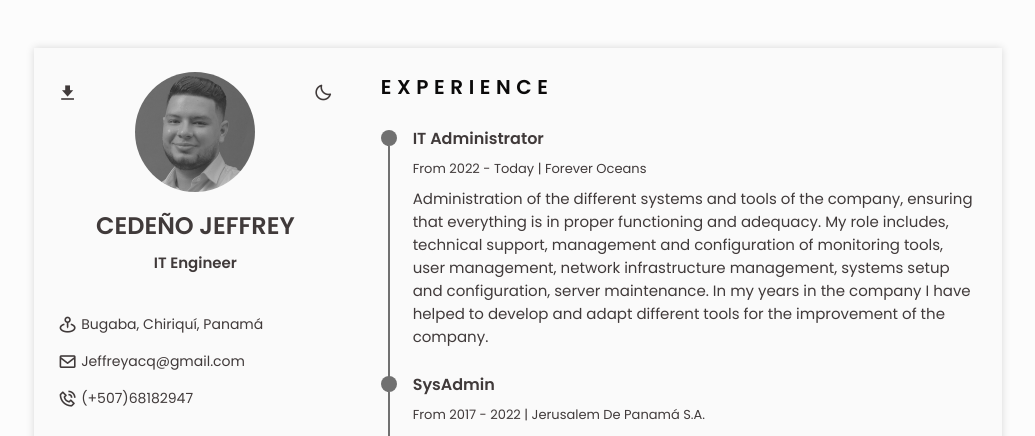
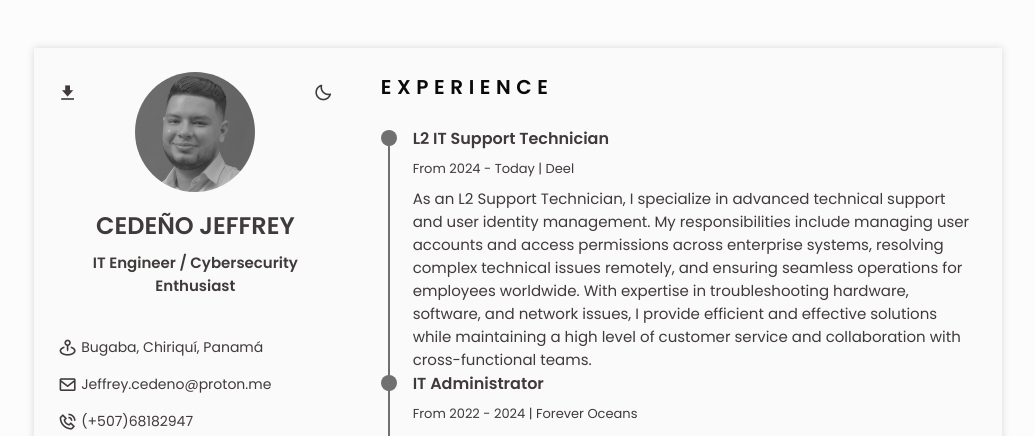
Before and after one commit to JeffreyCq/CV-Jeffrey, a plain HTML site: page index.html in a window 1280 px wide. Shown: the top 436 px of the page, without its empty margins (122-1157 px from the left). Drawn offline with nearby package versions, Linux system fonts and the light colour scheme.

Commit message:
Update index.html

```diff
--- a/index.html
+++ b/index.html
@@ -82,7 +82,7 @@
                         <div class="home__data bd-grid">
                             <img src="assets/img/perfil.jpg" alt="" class="home__img">
                             <h1 class="home__title">CEDEÑO <b>JEFFREY</b></h1>
-                            <h3 class="home__profession">IT Engineer</h3>
+                            <h3 class="home__profession">IT Engineer / Cybersecurity Enthusiast</h3>
                             <!-- Button to generate and download the pdf. Available for desktop. -->
                             <i class='bx bxs-download generate-pdf' title="Generate PDF" id="resume-button"></i>
                             <div>
@@ -94,7 +94,7 @@
                                 <i class='bx bx-map-pin home__icon'></i> Bugaba, Chiriquí, Panamá
                             </span>
                             <span class="home__information">
-                                <i class='bx bx-envelope home__icon'></i> Jeffreyacq@gmail.com
+                                <i class='bx bx-envelope home__icon'></i> Jeffrey.cedeno@proton.me
                             </span>
                             <span class="home__information">
                                 <i class='bx bx-phone-call home__icon'></i> (+507)68182947
@@ -210,6 +210,19 @@
                 <section class="experience section" id="experience">
                     <h2 class="section-title">EXPERIENCE</h2>
 
+                    <div class="experience__content">
+                            <div class="experience__time">
+                                <span class="experience__rounder"></span>
+                                <span class="experience__line"></span>
+                            </div>
+
+                            <div class="experience__data bd-grid">
+                                <h3 class="experience__title">L2 IT Support Technician</h3>
+                                <span class="experience__company">From 2024 - Today | Deel</span>
+                                <p class="experience__description">As an L2 Support Technician, I specialize in advanced technical support and user identity management. My responsibilities include managing user accounts and access permissions across enterprise systems, resolving complex technical issues remotely, and ensuring seamless operations for employees worldwide. With expertise in troubleshooting hardware, software, and network issues, I provide efficient and effective solutions while maintaining a high level of customer service and collaboration with cross-functional teams.</p>
+                            </div>
+                        </div>
+
                     <div class="experience__container bd-grid">
                         <div class="experience__content">
                             <div class="experience__time">
@@ -219,7 +232,7 @@
 
                             <div class="experience__data bd-grid">
                                 <h3 class="experience__title">IT Administrator</h3>
-                                <span class="experience__company">From 2022 - Today | Forever Oceans</span>
+                                <span class="experience__company">From 2022 - 2024 | Forever Oceans</span>
                                 <p class="experience__description">Administration of the different systems and tools of
                                     the company, ensuring that everything is in proper functioning and adequacy. My role
                                     includes, technical support, management and configuration of monitoring tools, user
```
